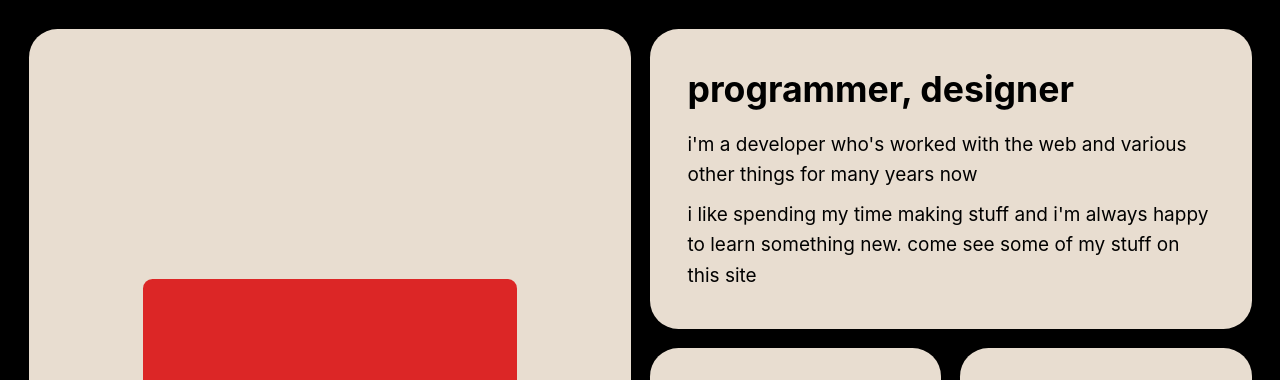
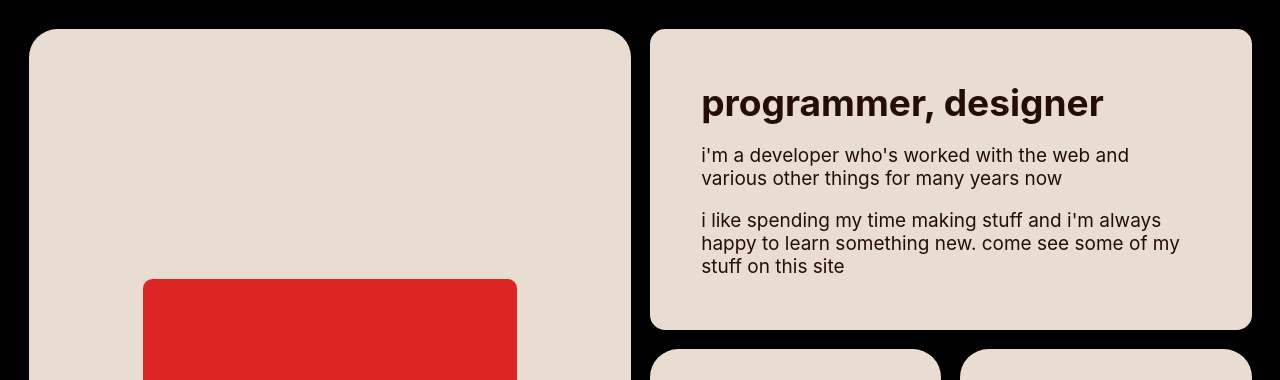
Before and after one commit to zyplos/zyplos-portfolio, a Next.js app: page /new in a window 1280 px wide. Shown: the top 380 px of the page. Built offline with nearby package versions, Linux system fonts and the light colour scheme.

Commit message:
fix up bio card

```diff
--- a/components/HomeItems/BioCard/index.tsx
+++ b/components/HomeItems/BioCard/index.tsx
@@ -1,22 +1,20 @@
 import clsx from "clsx";
-import styles from "./styles.module.scss";
+import HomeCard from "../HomeCard";
 
 interface BioCardProps extends React.HTMLAttributes<HTMLDivElement> {}
 
 export default function BioCard({ ...props }: BioCardProps) {
   return (
-    <div {...props} className={clsx(styles.card, props.className)}>
-      <h1 className={styles.bioTitle}>programmer, designer</h1>
-      <p className={styles.bioText}>
-        {
-          "i'm a developer who's worked with the web and various other things for many years now"
-        }
+    <HomeCard {...props} className={clsx("textContent", props.className)}>
+      <h1>programmer, designer</h1>
+      <p>
+        i'm a developer who's worked with the web and various other things for
+        many years now
       </p>
-      <p className={styles.bioText}>
-        {
-          "i like spending my time making stuff and i'm always happy to learn something new. come see some of my stuff on this site"
-        }
+      <p>
+        i like spending my time making stuff and i'm always happy to learn
+        something new. come see some of my stuff on this site
       </p>
-    </div>
+    </HomeCard>
   );
 }
--- a/components/HomeItems/BioCard/styles.module.scss
+++ /dev/null
@@ -1,22 +0,0 @@
-.card {
-  background-color: #e8ddd0;
-  border-radius: 1.5rem;
-  padding: 2rem;
-  color: #000;
-}
-
-.bioTitle {
-  font-size: 1.875rem;
-  font-weight: 700;
-  margin-bottom: 1rem;
-}
-
-.bioText {
-  font-size: 1rem;
-  line-height: 1.6;
-  margin-bottom: 0.5rem;
-}
-
-.bioText:last-child {
-  margin-bottom: 0;
-}
```
